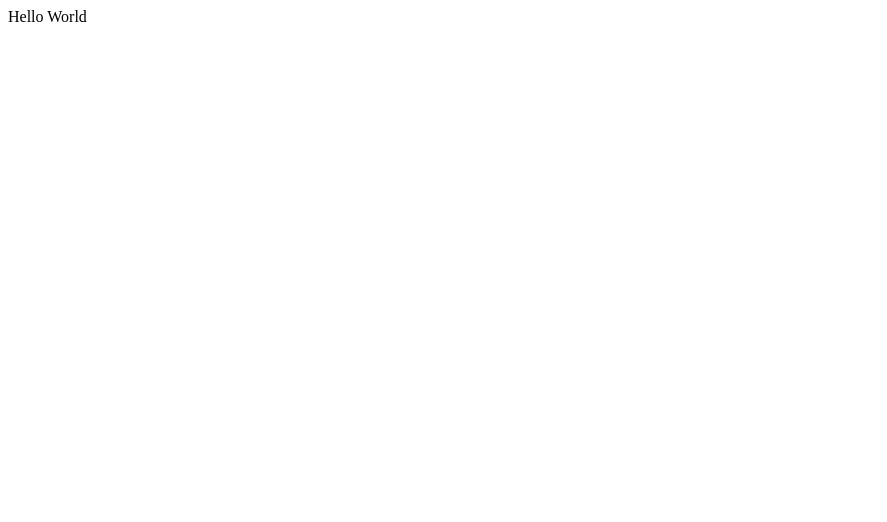
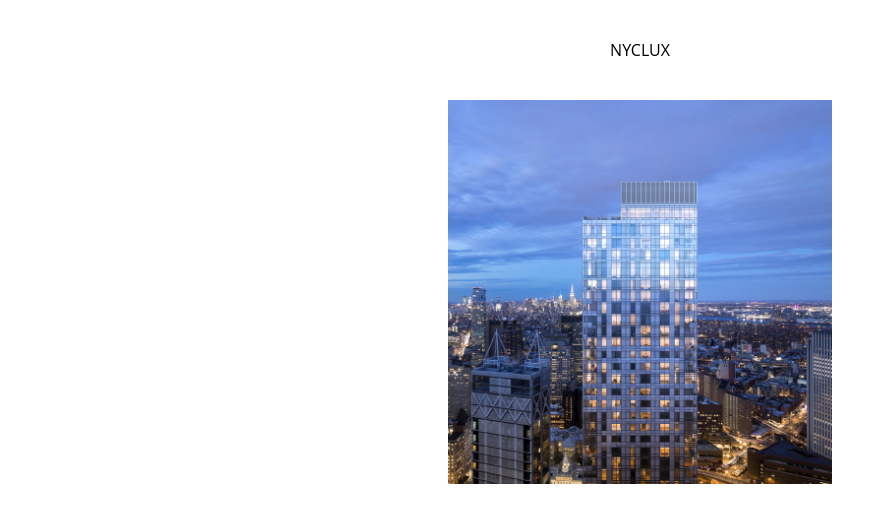
Before and after one commit to mikinty/nyclux, a React app: page / in a window 1280 px wide. Shown: the top 522 px of the page, without its empty margins (0-887 px from the left). Built offline with nearby package versions, Linux system fonts and the light colour scheme.

Commit message:
Added a bunch of data, made foundational code for tiles. Still need to make pages and add more data

```diff
--- a/package.json
+++ b/package.json
@@ -54,6 +54,7 @@
     "webpack-dev-server": "^4.2.0"
   },
   "dependencies": {
+    "prop-types": "^15.7.2",
     "react": "^17.0.2",
     "react-dom": "^17.0.2"
   }
--- a/public/index.html
+++ b/public/index.html
@@ -6,9 +6,8 @@
     <meta name="theme-color" content="#000000" />
     <meta
       name="description"
-      content="Free tax filing"
+      content="Curated Luxury Apartments in NYC"
     />
-    <title>VIRIDITY</title>
   </head>
   <body>
     <noscript>You need to enable JavaScript to run this app.</noscript>
--- a/src/App.js
+++ b/src/App.js
@@ -1,4 +1,6 @@
 import React from "react";
+import { APARTMENTS } from "./data";
+import BuildingTile from "./components/BuildingTile";
 
 /**
  * This is the highest level of the web app.
@@ -6,7 +8,20 @@ import React from "react";
 class App extends React.Component {
   render() {
     return (
-      <div id="App">Hello World</div>
+      <div id="App">
+        <div id="header">
+          <div id="left-corner">
+
+          </div>
+          <div id="title">
+            NYCLUX
+          </div>
+          <div id="menu"/>
+        </div>
+        <div id="main-content">
+          <BuildingTile data={APARTMENTS["19DUTCH"]}/>
+        </div>
+      </div>
     );
   }
 }
--- /dev/null
+++ b/src/components/BuildingTile.js
@@ -0,0 +1,26 @@
+import React from "react";
+import PropTypes from "prop-types";
+
+/**
+ * Building tile used in the front page to give an overview of the apartment.
+ */
+class BuildingTile extends React.Component {
+  render() {
+    const data = this.props.data;
+
+    return <div className="building-tile">
+      <div className="background">
+        <img src={data.photos.hero}/>
+      </div>
+      <div className="hover-info">
+        <div className="building-name">{data.name}</div>
+      </div>
+    </div>;
+  }
+}
+
+BuildingTile.propTypes = {
+  data: PropTypes.object,
+};
+
+export default BuildingTile;
--- /dev/null
+++ b/src/data.js
@@ -0,0 +1,78 @@
+/**
+ * Contains all the information about apartments.
+ */
+
+import HERO_19DUTCH from './media/19dutch-hero.jpg';
+
+export const APARTMENTS = {
+  "19DUTCH": {
+    name: "19 Dutch",
+    description: "Perhaps the most luxurious apartment building in FiDi, 19 Dutch truly defines what it means to look like, smell like, and feel like luxury. Custom fragrances envelope all the spaces, carefully selected furniture give you a high-class feel, and high ceilings give you a sense of how grandiose the services in the building are.",
+    phone: 9174739667,
+    website: "https://www.19dutch.com/",
+    year: 2018,
+    address: {
+      street: "19 Dutch St",
+      city: "New York",
+      state: "NY",
+      zip: 10038
+    },
+    amenities: {
+      gym : {
+        description: "Chic gym with dark flooring, segmented into 3 areas, weight training, cardio, and yoga. The weight room can be crowded, but the cardio room is very accomodating, and the yoga room is good for people to stretch or meditate.",
+        dumbbells: true,
+        num_squat_rack: 1,
+        num_treadmill: 10,
+        yoga_room: true,
+        towels: true,
+        size: 0
+      },
+      rooftop: {
+        description: "Nicer than your average rooftop",
+        indoor_space: true,
+        outdoor_space: true,
+        num_grills: 2,
+        elevation: 64,
+        size: 0
+      },
+      playroom: {
+        description: "Basic toys for kids and a TV. Seldom used by residents.",
+        size: 0
+      }
+    },
+    pets: true,
+    elevator: true,
+    packages: true,
+    maintenance: true,
+    num_floors: 64,
+    notes: {
+      elevator: "Often breaks down.",
+      packages: "They have insurance so if they break your package while handling it, they will reimburse you."
+    },
+    photos: {
+      hero: HERO_19DUTCH,
+    }
+  },
+  "EUGENE": {
+    name: "The Eugene",
+    amenities: {
+      gym : {
+        description: "Huge gym.",
+        dumbbells: true,
+        num_squat_rack: 5,
+        num_treadmill: 10,
+        yoga_room: true,
+        towels: true,
+        size: 0
+      },
+      rooftop: {
+        description: "",
+        indoor_space: true,
+        outdoor_space: true,
+        num_grills: 2,
+        elevation: 64,
+        size: 0
+      },
+    }
+  }
+};
--- /dev/null
+++ b/src/styles/components/buildingtile.scss
@@ -0,0 +1,39 @@
+$TILE_WIDTH: 30vw;
+
+.building-tile {
+  width: $TILE_WIDTH;
+  height: $TILE_WIDTH;
+  overflow: hidden;
+  position: relative;
+  cursor: pointer;
+
+  .background {
+    position: absolute;
+    z-index: -1;
+    width: 100%;
+    height: 100%;
+
+    img {
+      width: 100%;
+      height: 100%;
+      object-fit: cover;
+    }
+  }
+
+  .hover-info {
+    width: 100%;
+    height: 100%;
+    opacity: 0;
+    transition-duration: 500ms;
+
+    .building-name {
+      color: white;
+    }
+
+    &:hover {
+      opacity: 1;
+      background-color: rgba(0, 0, 0, 0.25);
+    }
+  }
+
+}
--- /dev/null
+++ b/src/styles/index.scss
@@ -0,0 +1,17 @@
+html, body {
+  margin: 0;
+  font-family: 'Open Sans', sans-serif;
+}
+
+#header {
+  height: 100px;
+  display: flex;
+  flex-direction: row;
+  justify-content: center;
+  align-items: center;
+}
+
+#main-content {
+  display: flex;
+  justify-content: center;
+}
--- a/src/styles/main.scss
+++ b/src/styles/main.scss
@@ -1,3 +1,7 @@
 /**
  * Compiles all the styles together
  */
+
+@import './components/buildingtile.scss';
+
+@import './index.scss';
--- a/webpack.common.js
+++ b/webpack.common.js
@@ -7,7 +7,8 @@ module.exports = {
   plugins: [
     new CleanWebpackPlugin(),
     new HtmlWebpackPlugin({
-      template: "./public/index.html"
+      template: "./public/index.html",
+      title: "NYCLUX",
     }),
   ],
   output: {
```
Also changed, not shown: src/pages/BuildingPage.js (added, +16 -0 lines), src/media/19dutch-hero.jpg (added), 1 other file (tests, documents, lock files or other folders).
